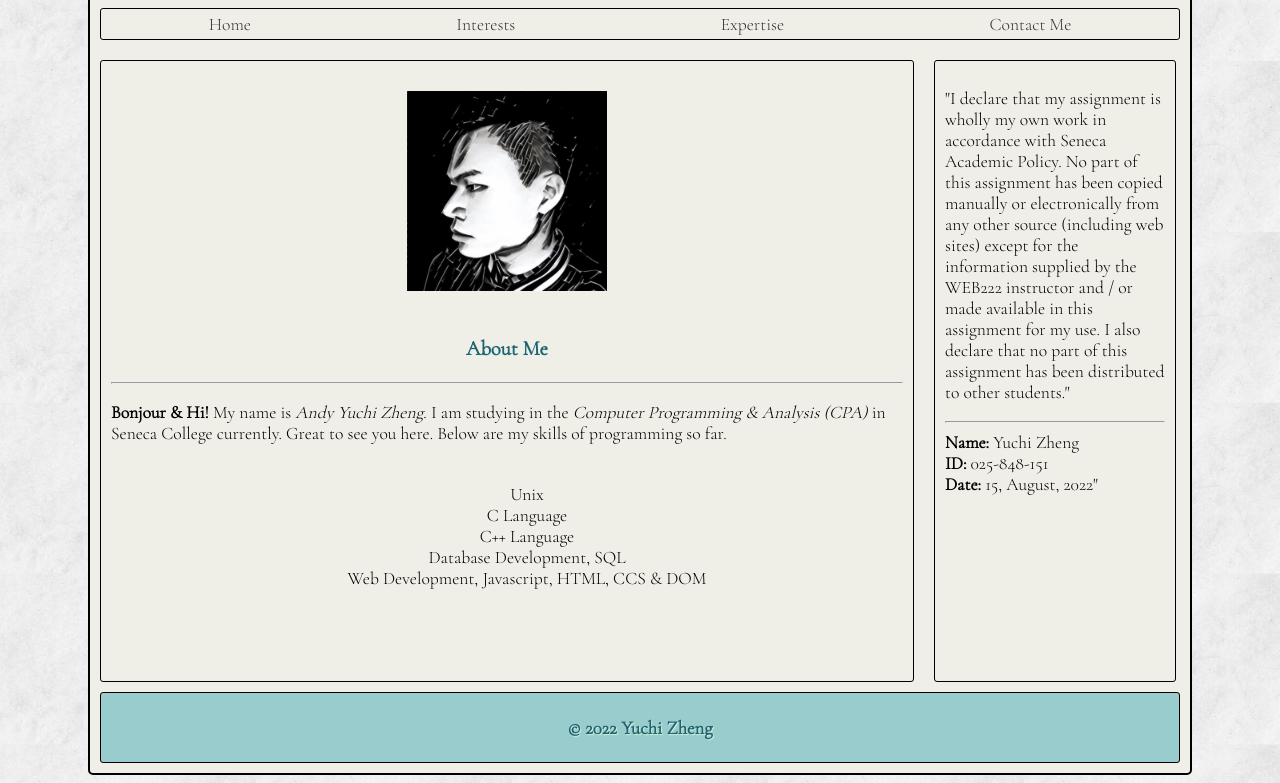
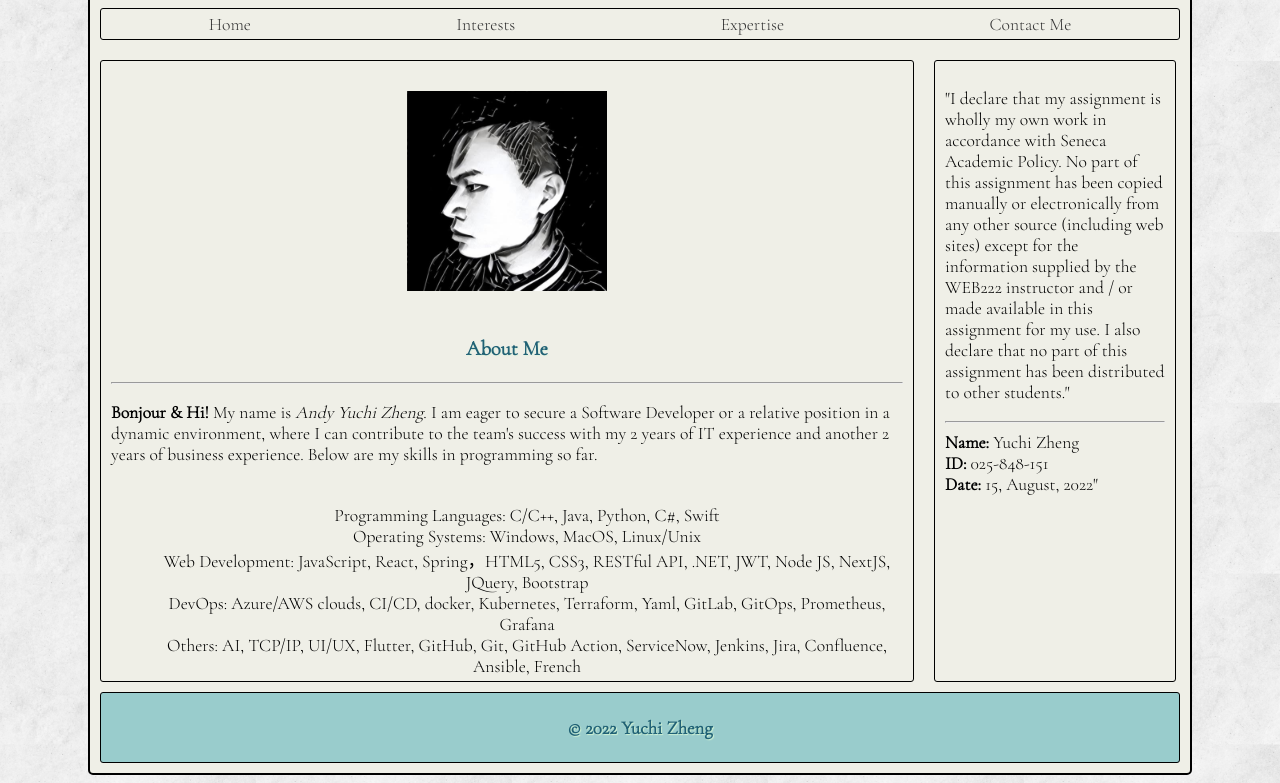
Before and after one commit to Andrew-bro2022/Project---A-local-website-about-myself, a website: page index.html in a window 1280 px wide. Shown: the part 110-893 px from the top of the page. Drawn offline with nearby package versions, Linux system fonts and the light colour scheme.

Commit message:
Update index.html

```diff
--- a/index.html
+++ b/index.html
@@ -37,17 +37,16 @@
                     <hr>
                     <p class="para1">
                         <b>Bonjour & Hi!</b> My name is <em>Andy Yuchi Zheng</em>.
-                        I am studying in the <em>Computer Programming & Analysis (CPA)</em> in Seneca College currently.
-                        Great to see you here.
-                        Below are my skills of programming so far.
+                        I am eager to secure a Software Developer or a relative position in a dynamic environment, where I can contribute to the team's success with my 2 years of IT experience and another 2 years of business experience.
+                        Below are my skills in programming so far.
                     </p>
                     <p class="para2">
                         <ul class="skills">
-                            <li>Unix</li>
-                            <li>C Language</li>
-                            <li>C++ Language</li>
-                            <li>Database Development, SQL</li>
-                            <li>Web Development, Javascript, HTML, CCS & DOM</li>
+                            <li>Programming Languages: C/C++, Java, Python, C#, Swift</li>
+                            <li>Operating Systems: Windows, MacOS, Linux/Unix</li>
+                            <li>Web Development: JavaScript, React, Spring，HTML5, CSS3, RESTful API, .NET, JWT, Node JS, NextJS, JQuery, Bootstrap</li>
+                            <li>DevOps: Azure/AWS clouds, CI/CD, docker, Kubernetes, Terraform, Yaml, GitLab, GitOps, Prometheus, Grafana</li>
+                            <li>Others: AI, TCP/IP, UI/UX, Flutter, GitHub, Git, GitHub Action, ServiceNow, Jenkins, Jira, Confluence, Ansible, French</li>
                         </ul>
                     </p>
 
```
